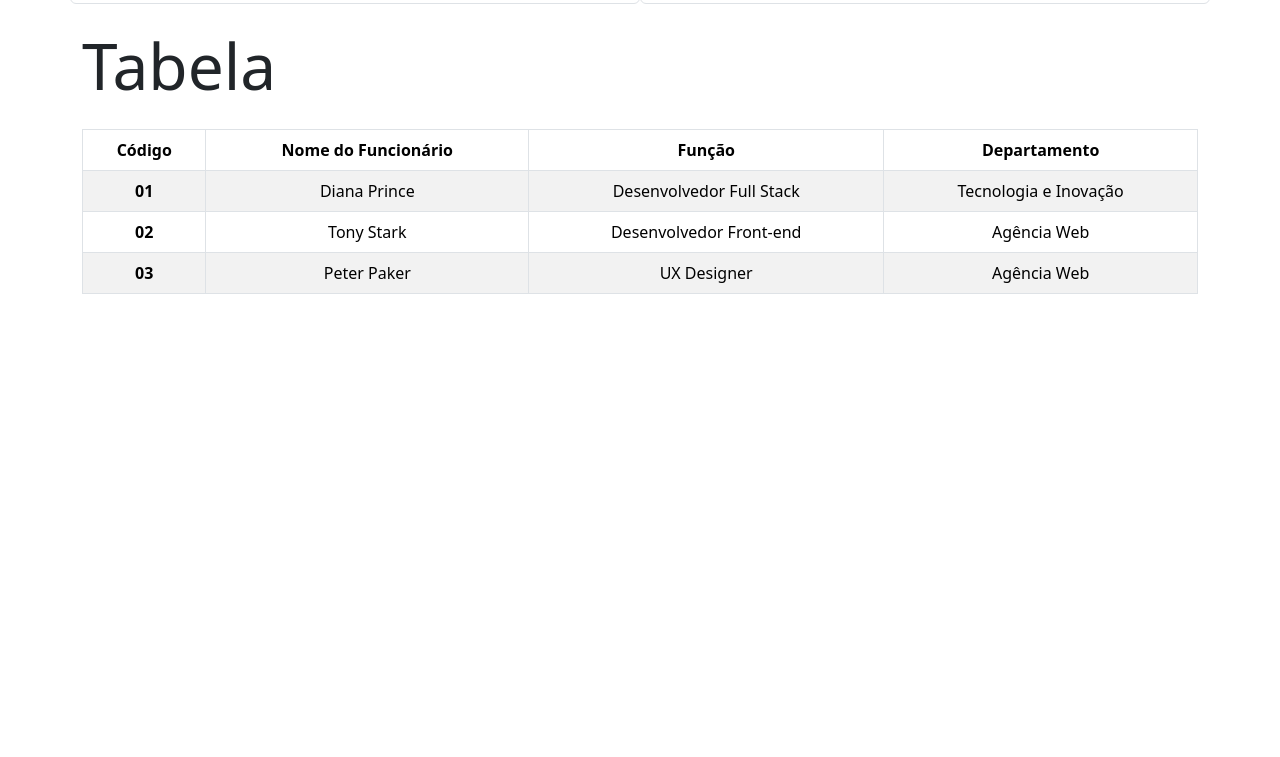
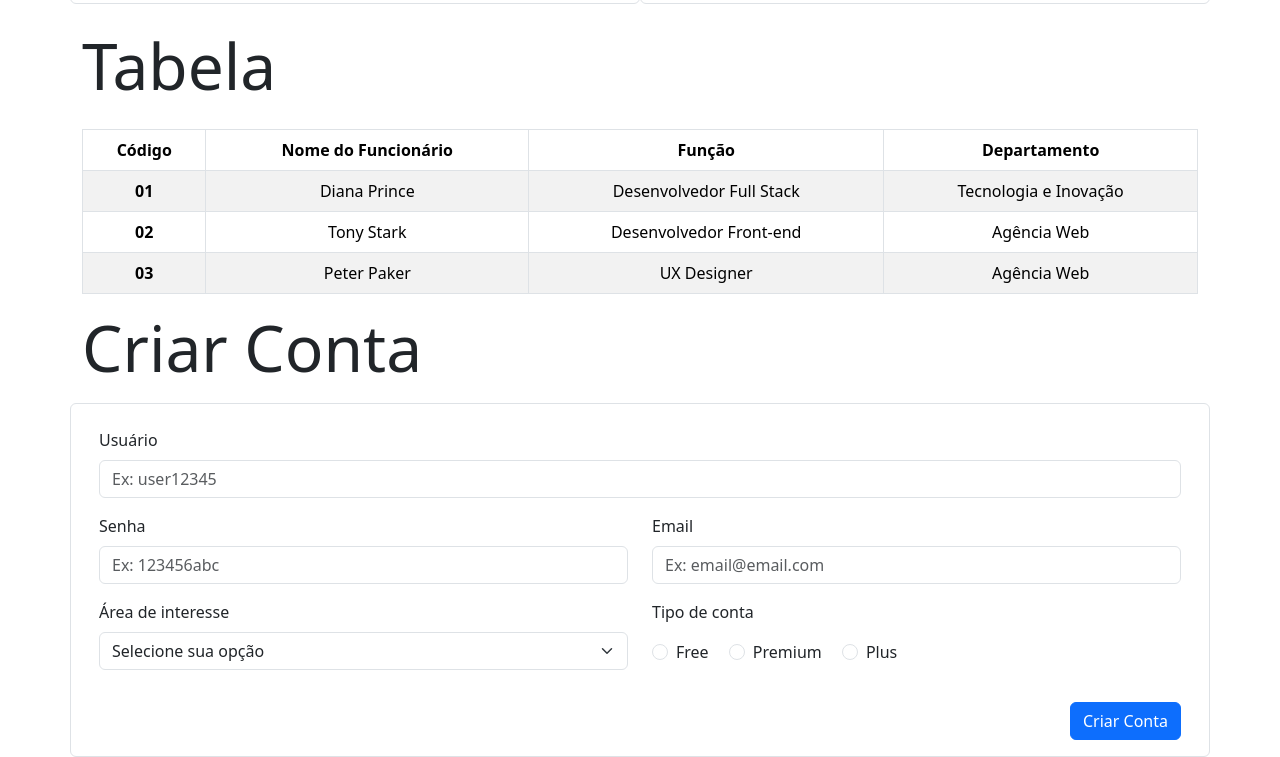
Before and after one commit to dudatiemiak/nc_bootstrap, a plain HTML site: page index.html in a window 1280 px wide. Shown: the part 2352-3109 px from the top of the page. Before the commit the page ends 2662 px from the top, so only its background shows below. Drawn offline with nearby package versions, Linux system fonts and the light colour scheme; grey boxes are pictures that could not be loaded.

```diff
--- a/index.html
+++ b/index.html
@@ -157,6 +157,54 @@
           </tbody>
         </table>
       </div>
+
+      <div class="container">
+        <h4 class="display-3 my-3">Criar Conta</h4>
+        <form action="" id="cadastro" name="cadastro" method="post">
+            <div class="row border rounded p-3">
+                <div class="col-12 my-2">
+                    <label for="usuario" class="form-label">Usuário</label>
+                    <input type="text" class="form-control" id="usuario" placeholder="Ex: user12345">
+                </div>
+                <div class="col-12 col-md-6 my-2">
+                    <label for="senha" class="form-label">Senha</label>
+                    <input type="password" class="form-control" id="senha" placeholder="Ex: 123456abc">
+                </div>
+                <div class="col-12 col-md-6 my-2">
+                    <label for="email" class="form-label">Email</label>
+                    <input type="email" class="form-control" id="email" placeholder="Ex: email@email.com">
+                </div>
+                <div class="col-12 col-md-6 my-2">
+                    <label for="" class="form-label">Área de interesse</label>
+                    <select class="form-select" aria-label="Default select example">
+                        <option selected disabled>Selecione sua opção</option>
+                        <option value="1">Desenvolvimento</option>
+                        <option value="2">User Experience</option>
+                        <option value="3">Banco de Dados</option>
+                        <option value="4">Big Data</option>
+                    </select>
+                </div>
+                <div class="col-12 col-md-6 my-2">
+                    <p>Tipo de conta</p>
+                    <div class="form-check form-check-inline">
+                        <input class="form-check-input" type="radio" name="conta" id="conta1" value="1">
+                        <label class="form-check-label" for="conta1">Free</label>
+                    </div>
+                    <div class="form-check form-check-inline">
+                        <input class="form-check-input" type="radio" name="conta" id="conta2" value="2">
+                        <label class="form-check-label" for="conta2">Premium</label>
+                    </div>
+                    <div class="form-check form-check-inline">
+                        <input class="form-check-input" type="radio" name="conta" id="conta3" value="3">
+                        <label class="form-check-label" for="conta3">Plus</label>
+                    </div>
+                </div>
+                <div class="d-flex justify-content-end mt-4">
+                    <input type="submit" class="btn btn-primary" value="Criar Conta">
+                </div>
+            </div>
+        </form>
+      </div>
     </div>
 
 
```
